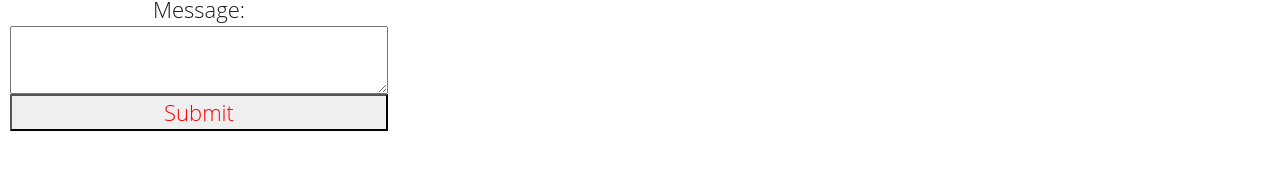
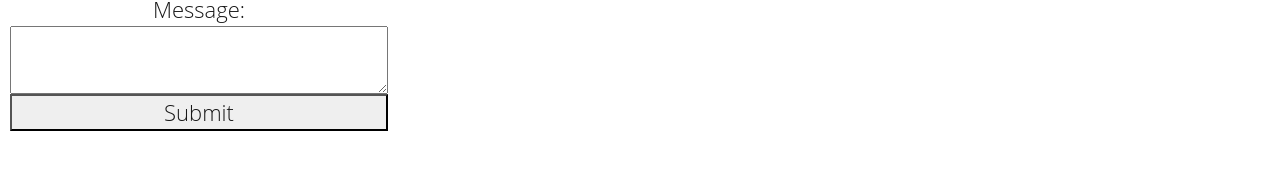
Before and after one commit to thymetime/Module-12-React, a React (Vite) app in the folder Portfolio/: page /contact in a window 1280 px wide. Shown: the part 251-420 px from the top of the page. Built offline with nearby package versions, Linux system fonts and the light colour scheme.

Commit message:
fix contact submit button classname

```diff
--- a/Portfolio/src/pages/Contact.jsx
+++ b/Portfolio/src/pages/Contact.jsx
@@ -14,7 +14,7 @@ export default function ContactForm() {
     });
 
     const data = await response.json();
-    setResult(data.success ? "Success!" : "Error");
+    setResult(console.log(data.success ? "Success!" : "Error"));
   };
 
   return (
@@ -28,11 +28,11 @@ export default function ContactForm() {
       <label for="message" class="form-item form-item_label">Message:</label>
       <textarea label="Message" name="message" class="form-item form-item_input" required></textarea>
 
-      <button
-        className={{result} === "Success!" ? 'submit-success' : 'submit-error'} type="submit">
-          Submit
-      </button>
-      <p>{result}</p>
+      <button>Submit</button>
+      <p
+        className={{result} === "Success!"  ? 'submit-success' : 'submit-error'} type="submit">
+        {result}
+      </p>
     </form>
   );
 }
```
